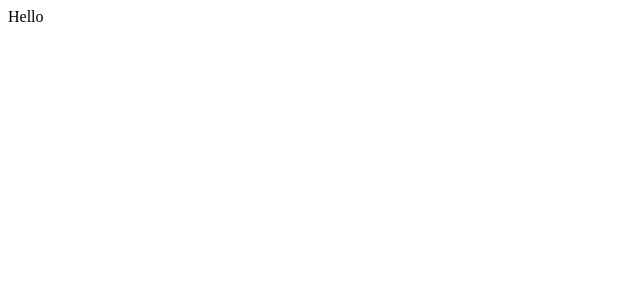
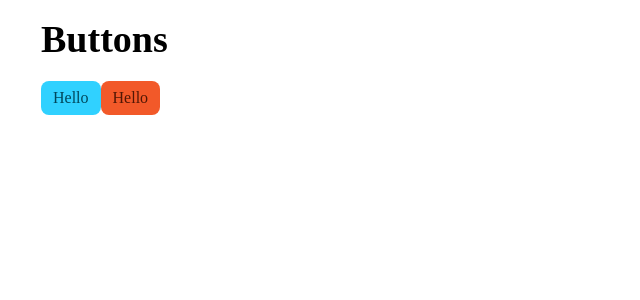
Before and after one commit to igakim/endpoint-ui-kit, a React (Vite) app: page / in a window 1280 px wide. Shown: the top 300 px of the page, without its empty margins (0-640 px from the left). Built offline with nearby package versions, Linux system fonts and the light colour scheme.

Commit message:
add: buttons

```diff
--- a/package.json
+++ b/package.json
@@ -18,10 +18,12 @@
     "@types/react": "^19.2.14",
     "@types/react-dom": "^19.2.3",
     "@vitejs/plugin-react": "^6.0.1",
+    "classnames": "^2.5.1",
     "eslint": "^10.2.1",
     "eslint-plugin-react-hooks": "^7.1.1",
     "eslint-plugin-react-refresh": "^0.5.2",
     "globals": "^17.5.0",
+    "sass-embedded": "^1.99.0",
     "vite": "^8.0.10"
   }
 }
--- a/src/App.jsx
+++ b/src/App.jsx
@@ -1,12 +1,25 @@
 import './App.css'
-
-
+import Button from './components/Button';
+import styles from './App.module.scss';
 
 
 function App() {
 
   return (
-    <div>Hello</div>
+    <div className={styles.container}>
+      <div className={styles.section}>
+        <h2>Buttons</h2>
+        <Button
+          onClick={() => console.log('Clicked')}
+          text="Hello"
+        />
+        <Button
+          onClick={() => console.log('Clicked')}
+          text="Hello"
+          variant="secondary"
+        />
+      </div>
+    </div>
   )
 }
 
--- /dev/null
+++ b/src/App.module.scss
@@ -0,0 +1,13 @@
+.container {
+  width: 1198px;
+  margin: 0 auto
+}
+.section {
+  margin: 20px 0;
+}
+
+h2 {
+  font-size: 38px;
+  font-weight: 700;
+  margin-bottom: .6em;
+}
--- /dev/null
+++ b/src/components/Button/Button.jsx
@@ -0,0 +1,28 @@
+import React from 'react';
+import cn from 'classnames';
+import styles from './Button.module.scss';
+
+const Button = ({
+  type = 'button',
+  onClick,
+  text = '',
+  variant = 'primary',
+}) => {
+  const buttonStyles = cn({
+    [styles.button]: true,
+    [styles.buttonPrimary]: variant === 'primary',
+    [styles.buttonSecondary]: variant === 'secondary',
+  });
+
+  return (
+    <button
+      type={type}
+      onClick={onClick}
+      className={buttonStyles}
+    >
+      <span>{text}</span>
+    </button>
+  );
+};
+
+export default Button;
--- /dev/null
+++ b/src/components/Button/Button.module.scss
@@ -0,0 +1,23 @@
+@use "sass:color";
+@use "/src/styles/params.scss";
+
+.button {
+  border-radius: 8px;
+  padding: 8px 12px;
+  &Primary {
+    background-color: params.$primary;
+    color: color.scale(params.$primary, $lightness: -70%);
+    &:hover {
+      background-color: color.scale(params.$primary, $lightness: 20%);;
+      color: color.scale(params.$primary, $lightness: -50%);
+    }
+  }
+  &Secondary {
+    background-color: params.$secondary;
+    color: color.scale(params.$secondary, $lightness: -70%);
+    &:hover {
+      background-color: color.scale(params.$secondary, $lightness: 20%);;
+      color: color.scale(params.$secondary, $lightness: -50%);
+    }
+  }
+}
--- /dev/null
+++ b/src/components/Button/index.js
@@ -0,0 +1,3 @@
+import Button from './Button';
+
+export default Button;
--- a/src/index.css
+++ b/src/index.css
@@ -0,0 +1,51 @@
+html, body, div, span, applet, object, iframe,
+h1, h2, h3, h4, h5, h6, p, blockquote, pre,
+a, abbr, acronym, address, big, cite, code,
+del, dfn, em, img, ins, kbd, q, s, samp,
+small, strike, strong, sub, sup, tt, var,
+b, u, i, center,
+dl, dt, dd, ol, ul, li,
+fieldset, form, label, legend,
+table, caption, tbody, tfoot, thead, tr, th, td,
+article, aside, canvas, details, embed,
+figure, figcaption, footer, header, hgroup,
+menu, nav, output, ruby, section, summary,
+time, mark, audio, video {
+    margin: 0;
+    padding: 0;
+    border: 0;
+    font-size: 100%;
+    font: inherit;
+    vertical-align: baseline;
+}
+/* HTML5 display-role reset for older browsers */
+article, aside, details, figcaption, figure,
+footer, header, hgroup, menu, nav, section {
+    display: block;
+}
+body {
+    line-height: 1;
+}
+ol, ul {
+    list-style: none;
+}
+blockquote, q {
+    quotes: none;
+}
+blockquote:before, blockquote:after,
+q:before, q:after {
+    content: '';
+    content: none;
+}
+table {
+    border-collapse: collapse;
+    border-spacing: 0;
+}
+button {
+    font-family: inherit;
+    font-size: 100%;
+    background-color: transparent;
+    border: none;
+    outline: none;
+    cursor: pointer;
+}
--- /dev/null
+++ b/src/styles/params.scss
@@ -0,0 +1,2 @@
+$primary: #30d1ff;
+$secondary: #f25929;
```
Also changed, not shown: 1 other file (tests, documents, lock files or other folders).
